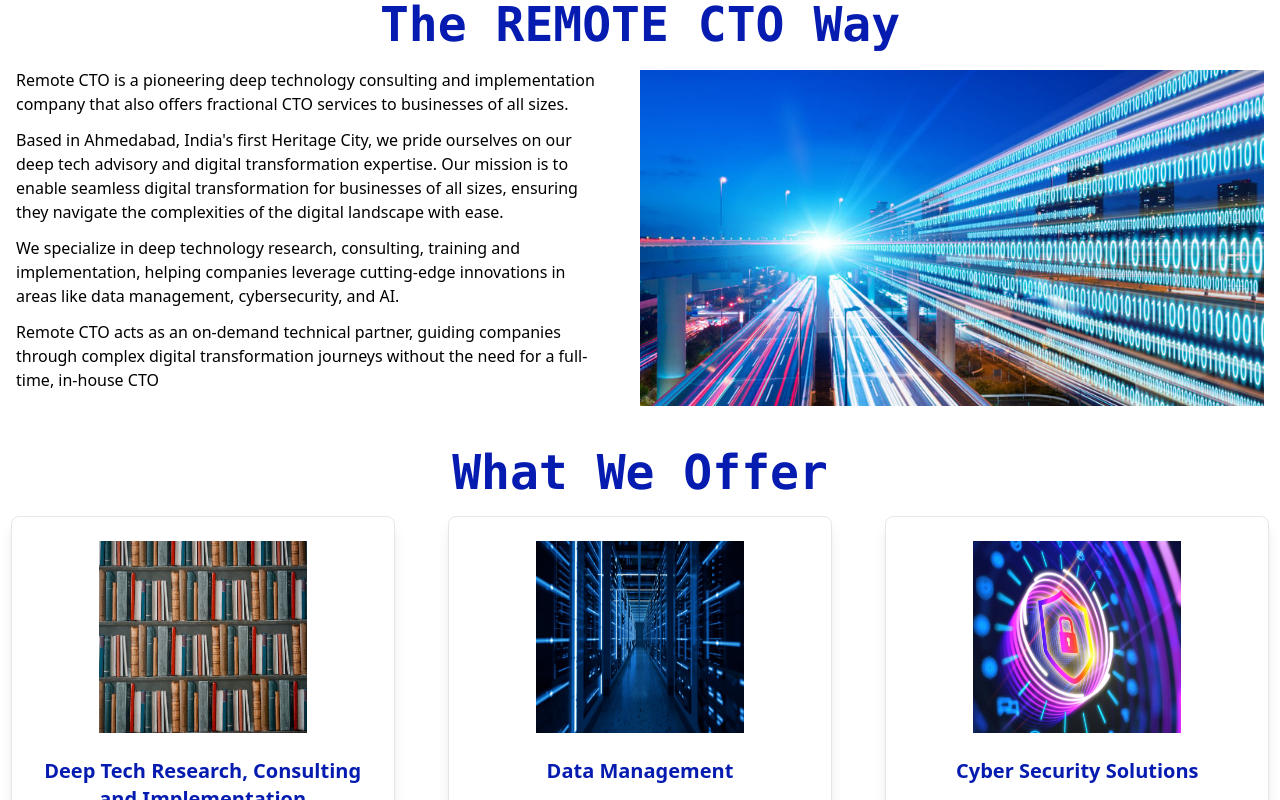
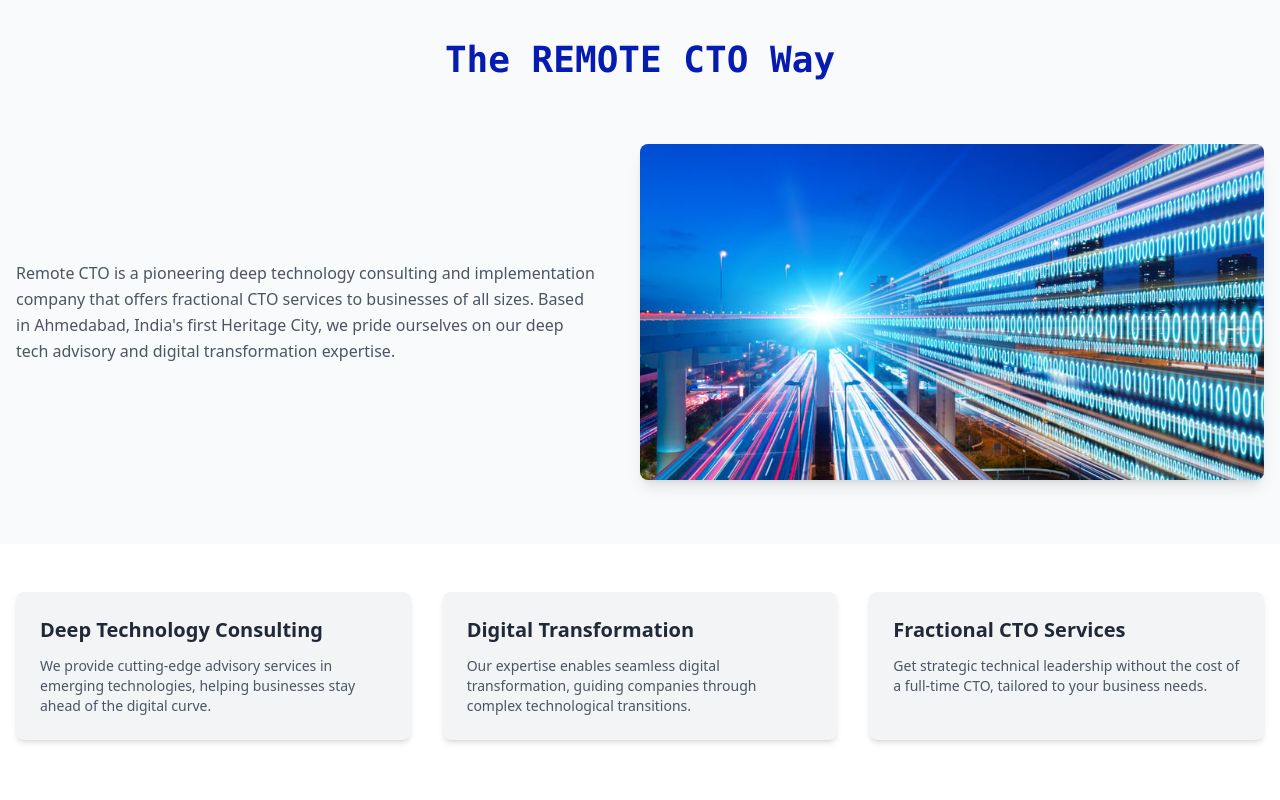
Before and after one commit to remote-cto/rcto_web_final, a Next.js app: page / in a window 1280 px wide. Shown: the part 980-1780 px from the top of the page. Built offline with nearby package versions, Linux system fonts and the light colour scheme.

Commit message:
changes done

```diff
--- a/app/components/FooterForm.tsx
+++ b/app/components/FooterForm.tsx
@@ -19,7 +19,7 @@
     return (
         <div>
             <section className="bg-gradient-to-r from-indigo-500 to-blue-500">
-                <h2 className="text-4xl font-bold text-center text-[#eaecf2]">
+                <h2 className="text-xl lg:text-5xl font-bold text-center text-[#eaecf2] font-mono">
                     Talk To Us
                 </h2>
                 <p className="text-lg font-bold text-center text-[#f3f3f6] mt-2">Feel free to reach out to us!</p>
--- a/app/components/RemoteCTOWay.tsx
+++ b/app/components/RemoteCTOWay.tsx
@@ -1,60 +1,119 @@
-import React from "react";
+"use client"
+import React, { useState } from 'react';
 import Image from "next/image";
+import { motion } from 'framer-motion';
 
 const RemoteCTOWay = () => {
+  const [activeSection, setActiveSection] = useState(null);
+
+  const sectionVariants = {
+    hidden: { opacity: 0, y: 20 },
+    visible: {
+      opacity: 1,
+      y: 0,
+      transition: {
+        duration: 0.6,
+        ease: "easeOut"
+      }
+    },
+    hover: {
+      scale: 1.02,
+      transition: { duration: 0.3 }
+    }
+  };
+
+  const sections = [
+    {
+      title: "Deep Technology Consulting",
+      description: "We provide cutting-edge advisory services in emerging technologies, helping businesses stay ahead of the digital curve."
+    },
+    {
+      title: "Digital Transformation",
+      description: "Our expertise enables seamless digital transformation, guiding companies through complex technological transitions."
+    },
+    {
+      title: "Fractional CTO Services",
+      description: "Get strategic technical leadership without the cost of a full-time CTO, tailored to your business needs."
+    }
+  ];
+
   return (
-    <>
-      <section className="mt-2 lg:mt-10">
+    <div className="bg-gray-50">
+      <motion.section
+        initial="hidden"
+        animate="visible"
+        className="pt-10 pb-16"
+      >
         <div className="mx-auto max-w-screen-xl px-4 lg:flex lg:items-center">
           <div className="mx-auto max-w-xl text-center">
-            <h1 className="text-xl font-extrabold lg:text-5xl">
-              <strong className="font-extrabold text-[#061BB0] sm:block font-mono">
-                The REMOTE CTO Way
-              </strong>
-            </h1>
+            <motion.h1
+              initial={{ opacity: 0, scale: 0.9 }}
+              animate={{ opacity: 1, scale: 1 }}
+              transition={{ duration: 0.8 }}
+              className="text-4xl font-extrabold text-[#061BB0] sm:block font-mono"
+            >
+              The REMOTE CTO Way
+            </motion.h1>
+          </div>
+        </div>
+      </motion.section>
+
+      <section className="mx-auto max-w-screen-xl px-4 lg:flex lg:items-center">
+        <div className="lg:w-1/2 lg:pr-10">
+          <motion.p
+            initial="hidden"
+            animate="visible"
+            variants={sectionVariants}
+            className="text-gray-600 leading-relaxed"
+          >
+            Remote CTO is a pioneering deep technology consulting and implementation company that offers fractional CTO services to businesses of all sizes. Based in Ahmedabad, India's first Heritage City, we pride ourselves on our deep tech advisory and digital transformation expertise.
+          </motion.p>
+        </div>
+
+        <div className="lg:w-1/2 mt-6 lg:mt-0">
+          <motion.div
+            whileHover={{ scale: 1.05 }}
+            transition={{ duration: 0.3 }}
+            className="shadow-lg rounded-lg overflow-hidden"
+          >
+            <Image
+              src="/images/RemoteCTOWay.jpg"
+              width={500}
+              height={400}
+              alt="Remote CTO Team"
+              className="w-full h-auto object-cover"
+            />
+          </motion.div>
+        </div>
+      </section>
+
+      <section className="mt-16 bg-white py-12">
+        <div className="mx-auto max-w-screen-xl px-4">
+          <div className="grid md:grid-cols-3 gap-8">
+            {sections.map((section, index) => (
+              <motion.div
+                key={index}
+                variants={sectionVariants}
+                initial="hidden"
+                whileInView="visible"
+                whileHover="hover"
+                onClick={() => setActiveSection(activeSection === index ? null : index)}
+                className={`p-6 rounded-lg shadow-md cursor-pointer transition-all duration-300
+                  ${activeSection === index
+                    ? 'bg-[#061BB0] text-white'
+                    : 'bg-gray-100 text-gray-800 hover:bg-gray-200'}`}
+              >
+                <h3 className="text-xl font-bold mb-3">{section.title}</h3>
+                <p className={`text-sm transition-all duration-300
+                  ${activeSection === index ? 'text-gray-200' : 'text-gray-600'}`}>
+                  {section.description}
+                </p>
+              </motion.div>
+            ))}
           </div>
         </div>
       </section>
-
-      <section className="mt-5">
-        <div className="mx-auto max-w-screen-xl px-4 lg:flex lg:items-center">
-          <div className="lg:w-1/2 lg:pr-10 text-center lg:text-left">
-            <p>
-              Remote CTO is a pioneering deep technology consulting and
-              implementation company that also offers fractional CTO services to
-              businesses of all sizes.
-            </p>
-            <p className="mt-3">
-              Based in Ahmedabad, India's first Heritage City, we pride
-              ourselves on our deep tech advisory and digital transformation
-              expertise. Our mission is to enable seamless digital
-              transformation for businesses of all sizes, ensuring they navigate
-              the complexities of the digital landscape with ease.
-            </p>
-            <p className="mt-3">
-              We specialize in deep technology research, consulting, training
-              and implementation, helping companies leverage cutting-edge
-              innovations in areas like data management, cybersecurity, and AI.
-            </p>
-            <p className="mt-3 mb-4">
-              Remote CTO acts as an on-demand technical partner, guiding
-              companies through complex digital transformation journeys without
-              the need for a full-time, in-house CTO
-            </p>
-          </div>
-
-          <div className="lg:w-1/2 mt-6 lg:mt-0">
-            <Image
-              src="/images/RemoteCTOWay.jpg"
-              width={270}
-              height={300}
-              alt="Image Description"
-              className="w-full h-auto"
-            />
-          </div>
-        </div>
-      </section>
-    </>
+    </div>
   );
 };
 
--- a/app/components/WhyRemoteCTO.tsx
+++ b/app/components/WhyRemoteCTO.tsx
@@ -8,14 +8,14 @@
         <div className=" lg:flex lg:items-center">
           <div className="mx-auto max-w-xl text-center">
             <h1 className="text-3xl font-extrabold sm:text-2xl">
-              <strong className="font-extrabold text-[#061BB0] text-2xl sm:block">
+              <strong className="font-extrabold text-[#061BB0]  text-xl lg:text-5xl sm:block font-mono">
                 Why Remote CTO ?
               </strong>
             </h1>
           </div>
         </div>
 
-        <div className="grid grid-cols-1 md:grid-cols-3 mt-10 gap-8 max-w-7xl mx-auto">
+        <div className="grid grid-cols-1 md:grid-cols-3 mt-2 gap-8 max-w-7xl mx-auto">
         <div className="max-w-sm mx-auto  transition-shadow duration-300 ease-in-out">
             <Image
                src="/images/ManagedIT.jpg"
```
